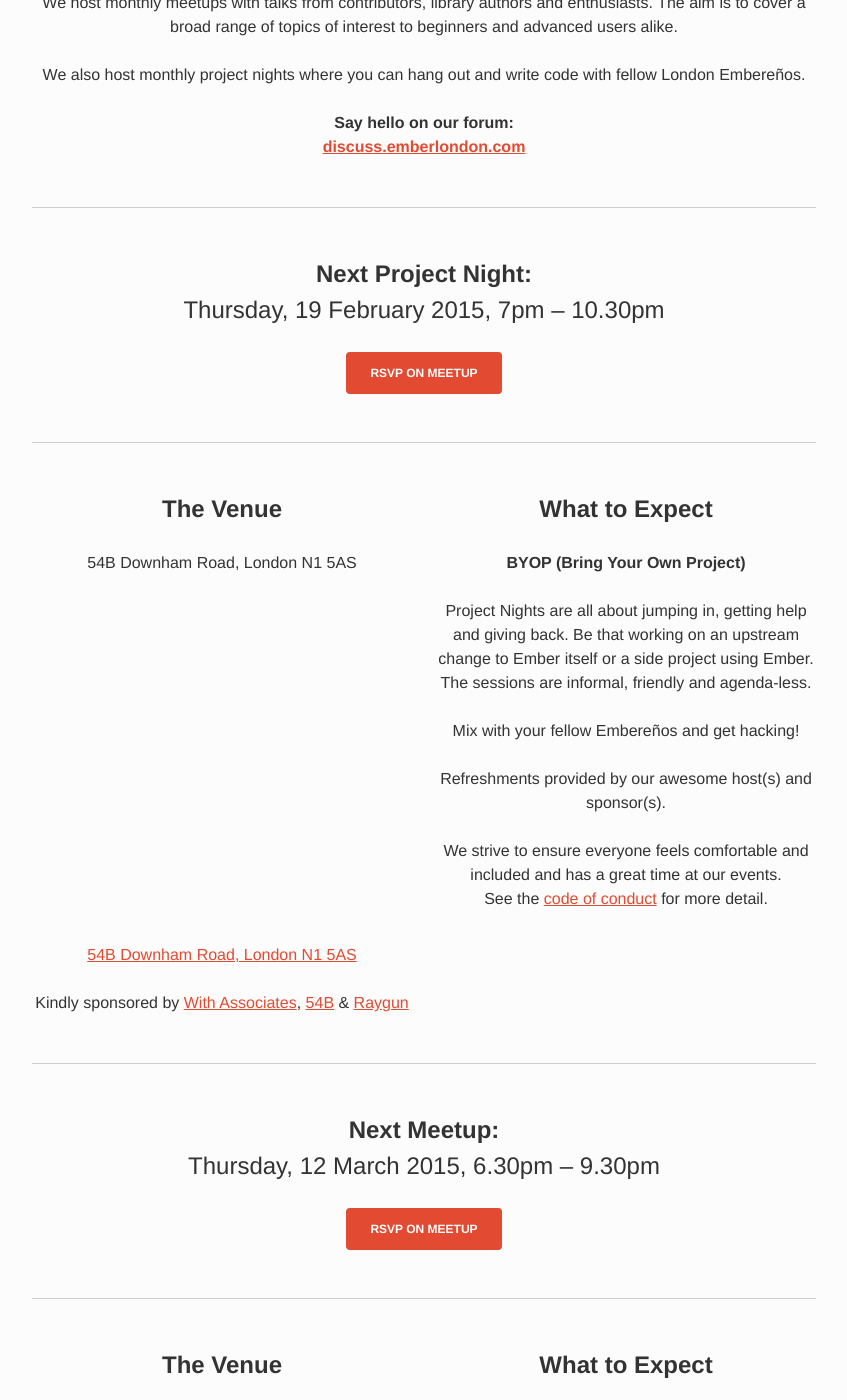
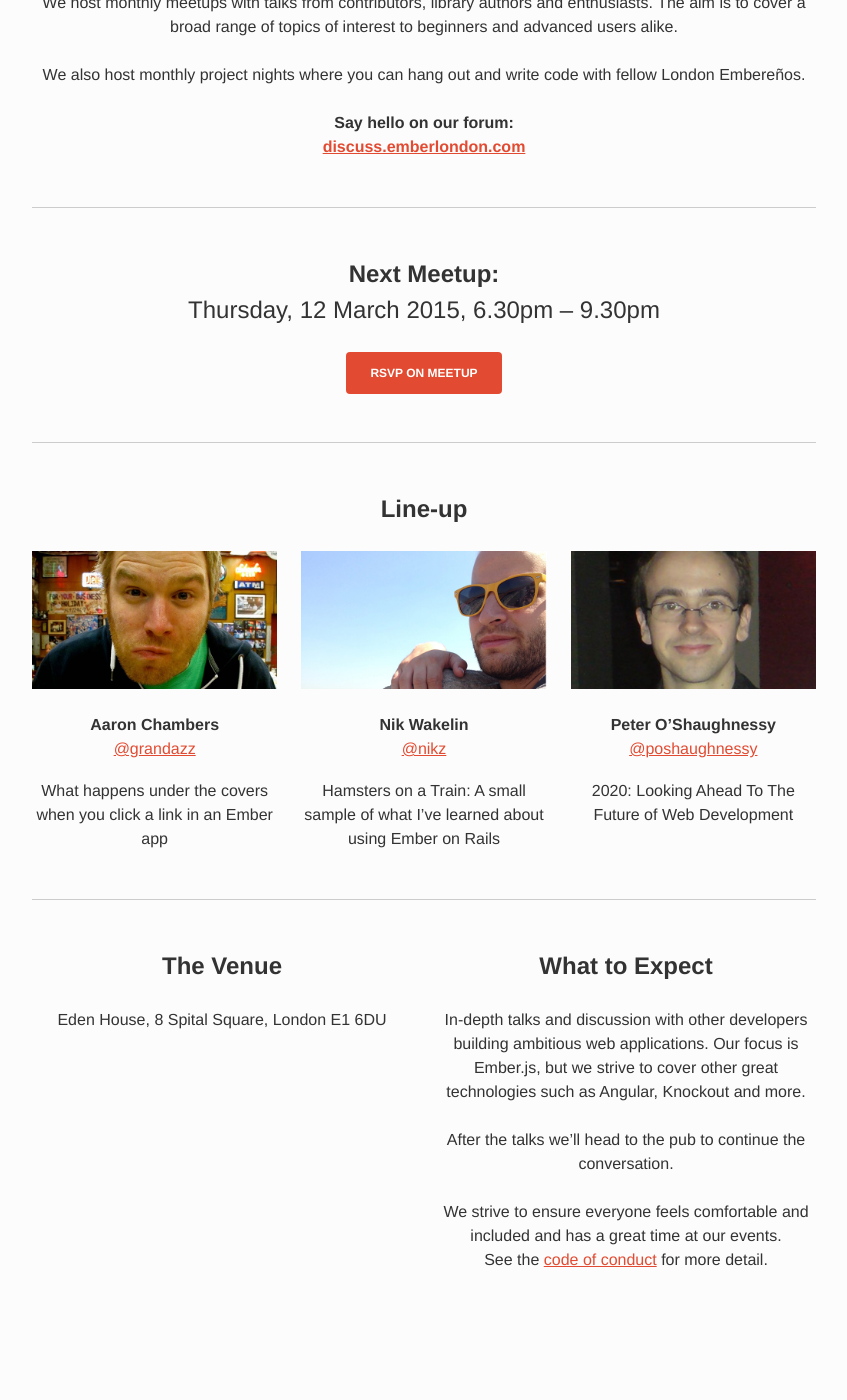
Before and after one commit to emberlondon/emberlondon.github.io, a Jekyll site: the page built from index.html, in a window 1280 px wide and 1400 px high, scrolled down 519 px. Shown: the whole window, without its empty margins (216-1063 px from the left). Built offline with Jekyll 4.4.1, drawn with Linux system fonts in a browser that asks for light colours; nearby versions of some CDN libraries.

Commit message:
Add March 2015 line-up

```diff
--- a/_data/next-meetup.yml
+++ b/_data/next-meetup.yml
@@ -3,3 +3,16 @@ time: 6.30pm – 9.30pm
 datetime_aria: Thursday, twelth of March, two-thousand and fifteen, six thirty pm to nine thirty pm.
 location: Eden House, 8 Spital Square, London E1 6DU
 url: "http://www.meetup.com/London-Emberjs-User-Group/events/218940841/"
+talks:
+  - speaker_name: Aaron Chambers
+    speaker_twitter: grandazz
+    info: What happens under the covers when you click a link in an Ember app
+    image: images/speakers/grandazz-2.jpg
+  - speaker_name: Nik Wakelin
+    speaker_twitter: nikz
+    info: "Hamsters on a Train: A small sample of what I’ve learned about using Ember on Rails"
+    image: images/speakers/nikz.jpg
+  - speaker_name: Peter O’Shaughnessy
+    speaker_twitter: poshaughnessy
+    info: "2020: Looking Ahead To The Future of Web Development"
+    image: images/speakers/poshaughnessy.jpg
--- a/_data/next-project-night.yml
+++ b/_data/next-project-night.yml
@@ -1,5 +1,5 @@
-date: Thursday, 19 February 2015
-time: 7pm – 10.30pm
-datetime_aria: Thursday, nineteenth of February, two-thousand and fifteen, seven pm to nine thirty pm
-location: 54B Downham Road, London N1 5AS
-url: "http://www.meetup.com/London-Emberjs-User-Group/events/219836668/"
+# date: Sunday, 22 March 2015
+# time: 10am – 6pm
+# datetime_aria: Sunday, twenty-second of February, two-thousand and fifteen, ten am to six pm
+# location: 54B Downham Road, London N1 5AS
+# url: "http://www.meetup.com/London-Emberjs-User-Group/events/219836668/"
--- a/_includes/next.html
+++ b/_includes/next.html
@@ -1,36 +1,5 @@
 <section class="next">
-  {% if site.data.next-project-night.date %}
-  <h2>Next Project Night:</h2>
-  <p class="next-date" aria-label="{{ site.data.next-project-night.datetime_aria }}">{{ site.data.next-project-night.date }}, {{ site.data.next-project-night.time }}</p>
-  <p><a class="button" href="{{ site.data.next-project-night.url }}">RSVP on Meetup</a></p>
-  <hr>
-  <div class="row">
-    <div class="column next-column">
-      <h3>The Venue</h3>
-      <div class="map-container" role="presentation" aria-hidden="true">
-        <div class="map">{{site.data.next-project-night.location}}</div>
-      </div>
-      <p class="map-link"><a href="http://maps.google.com/?q={{site.data.next-project-night.location | uri_escape}}">{{site.data.next-project-night.location}}</a></p>
-      <p>Kindly sponsored by
-         <a href="http://withassociates.com">With Associates</a>,
-         <a href="http://54b.co.uk">54B</a> &amp;
-         <a href="https://raygun.io/">Raygun</a></p>
-      <hr class="next-rule">
-    </div>
-
-    <div class="column next-column">
-      <h3>What to Expect</h3>
-      <p><strong>BYOP (Bring Your Own Project)</strong></p>
-      <p>Project Nights are all about jumping in, getting help and giving back. Be that working on an upstream change to Ember itself or a side project using Ember. The sessions are informal, friendly and agenda-less.</p>
-      <p>Mix with your fellow Embereños and get hacking!</p>
-      <p>Refreshments provided by our awesome host(s) and sponsor(s).</p>
-      <p>We strive to ensure everyone feels comfortable and included and has a great time at our events.<br>See the <a href="http://confcodeofconduct.com/">code of conduct</a> for more detail.</p>
-    </div>
-  </div>
-  {% endif %}
-
   {% if site.data.next-meetup.date %}
-  <hr>
   <h2>Next Meetup:</h2>
   <p class="next-date" aria-label="{{ site.data.next-meetup.datetime_aria }}">{{ site.data.next-meetup.date }}, {{ site.data.next-meetup.time }}</p>
   <p><a class="button" href="{{ site.data.next-meetup.url }}">RSVP on Meetup</a></p>
@@ -82,4 +51,35 @@
     </div>
   </div>
   {% endif %}
+
+  {% if site.data.next-project-night.date %}
+  <hr>
+  <h2>Next Project Night:</h2>
+  <p class="next-date" aria-label="{{ site.data.next-project-night.datetime_aria }}">{{ site.data.next-project-night.date }}, {{ site.data.next-project-night.time }}</p>
+  <p><a class="button" href="{{ site.data.next-project-night.url }}">RSVP on Meetup</a></p>
+  <hr>
+  <div class="row">
+    <div class="column next-column">
+      <h3>The Venue</h3>
+      <div class="map-container" role="presentation" aria-hidden="true">
+        <div class="map">{{site.data.next-project-night.location}}</div>
+      </div>
+      <p class="map-link"><a href="http://maps.google.com/?q={{site.data.next-project-night.location | uri_escape}}">{{site.data.next-project-night.location}}</a></p>
+      <p>Kindly sponsored by
+         <a href="http://withassociates.com">With Associates</a>,
+         <a href="http://54b.co.uk">54B</a> &amp;
+         <a href="https://raygun.io/">Raygun</a></p>
+      <hr class="next-rule">
+    </div>
+
+    <div class="column next-column">
+      <h3>What to Expect</h3>
+      <p><strong>BYOP (Bring Your Own Project)</strong></p>
+      <p>Project Nights are all about jumping in, getting help and giving back. Be that working on an upstream change to Ember itself or a side project using Ember. The sessions are informal, friendly and agenda-less.</p>
+      <p>Mix with your fellow Embereños and get hacking!</p>
+      <p>Refreshments provided by our awesome host(s) and sponsor(s).</p>
+      <p>We strive to ensure everyone feels comfortable and included and has a great time at our events.<br>See the <a href="http://confcodeofconduct.com/">code of conduct</a> for more detail.</p>
+    </div>
+  </div>
+  {% endif %}
 </section>
```
Also changed, not shown: images/speakers/grandazz-2.jpg (added), images/speakers/nikz.jpg (added), images/speakers/poshaughnessy.jpg (added).
